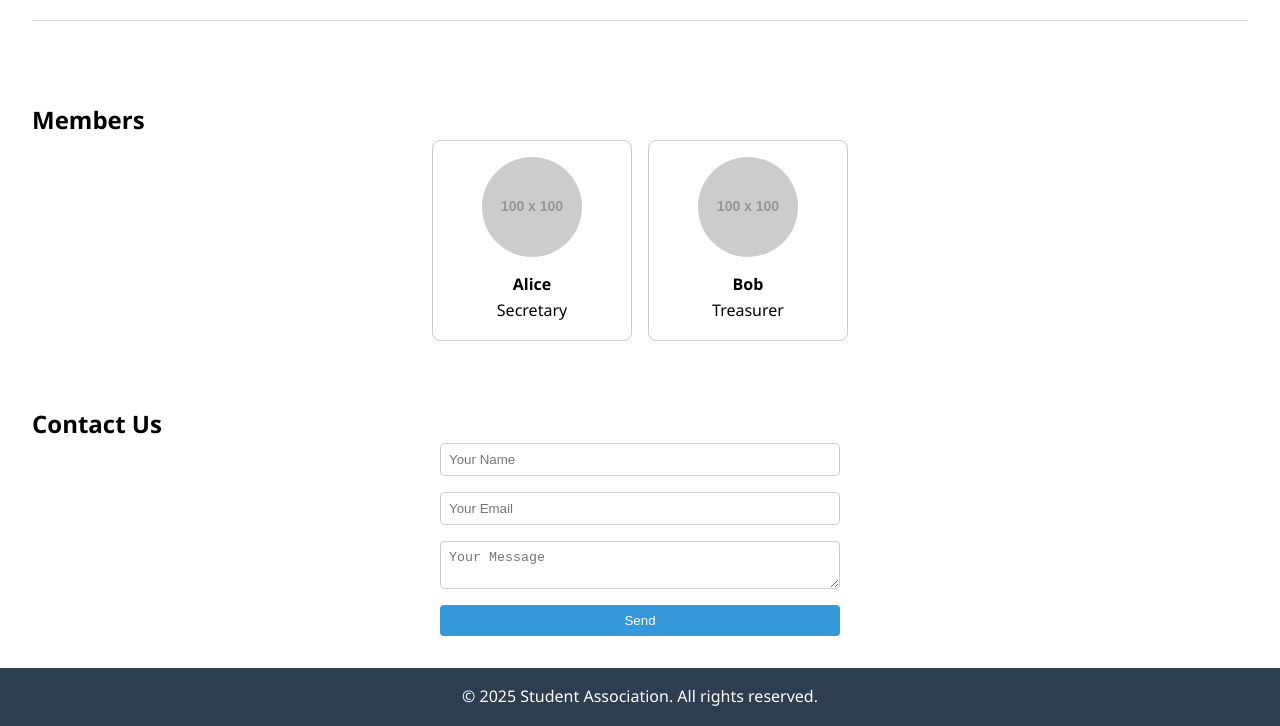
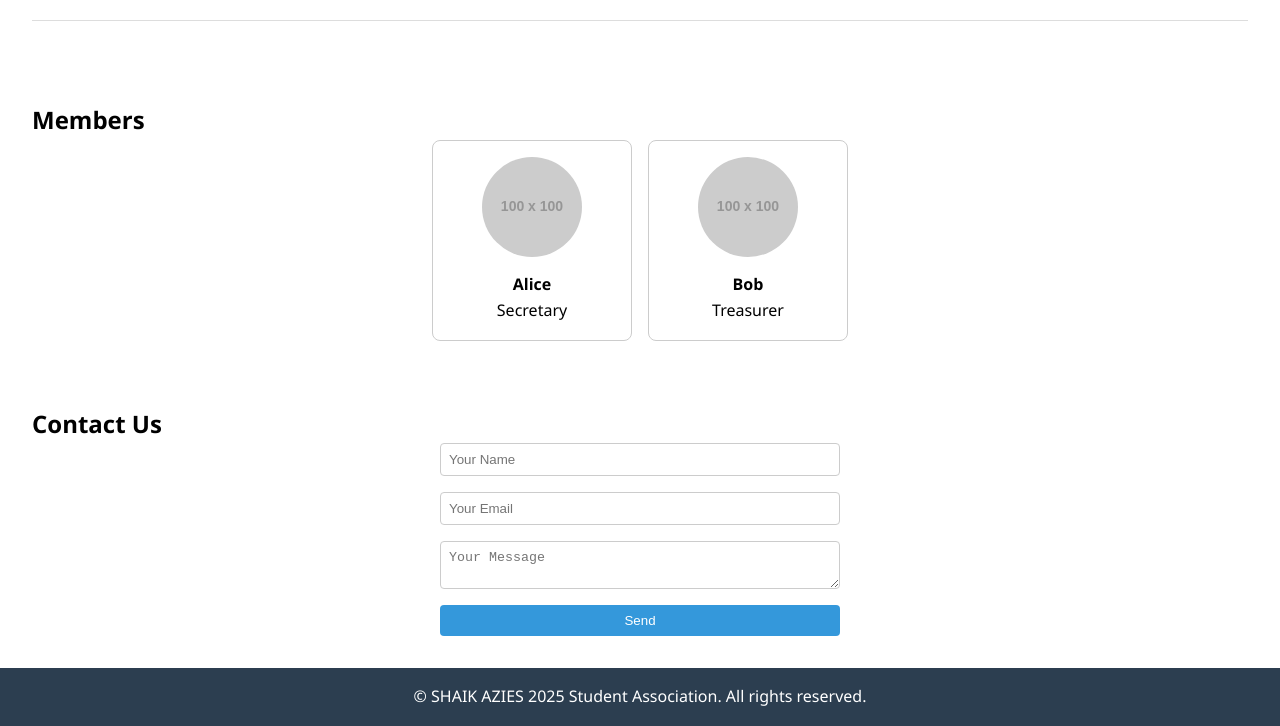
Before and after one commit to aziesshaik11/Myfirst, a plain HTML site: page Index.html in a window 1280 px wide. Shown: the part 1339-2065 px from the top of the page. Drawn offline with Linux system fonts and the light colour scheme; placeholder pictures from the web are drawn by us.

Commit message:
Update Index.html

```diff
--- a/Index.html
+++ b/Index.html
@@ -201,7 +201,7 @@
   </section>
 
   <footer>
-    <p>&copy; 2025 Student Association. All rights reserved.</p>
+    <p>&copy; SHAIK AZIES 2025 Student Association. All rights reserved.</p>
   </footer>
 
   <script>
```
